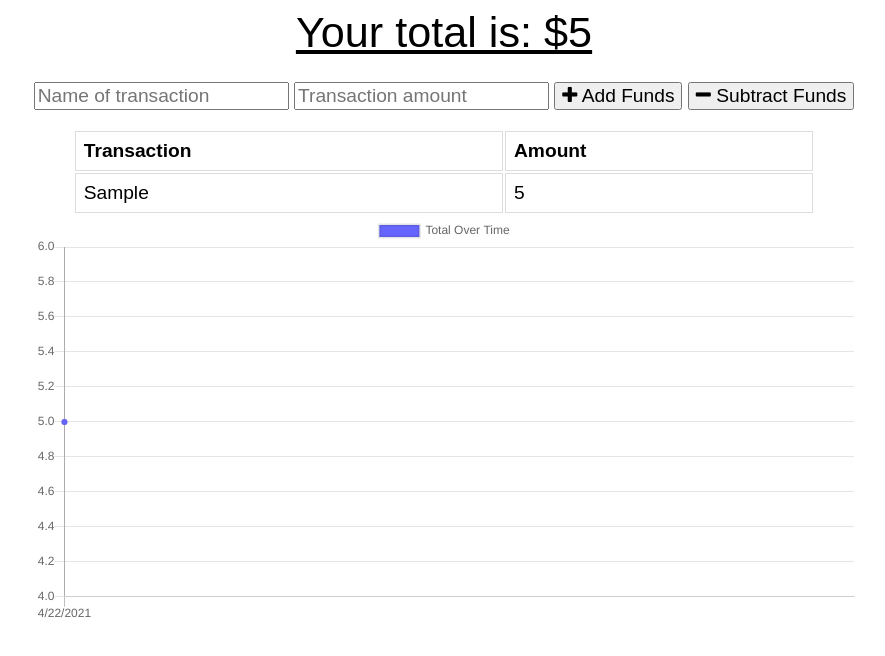
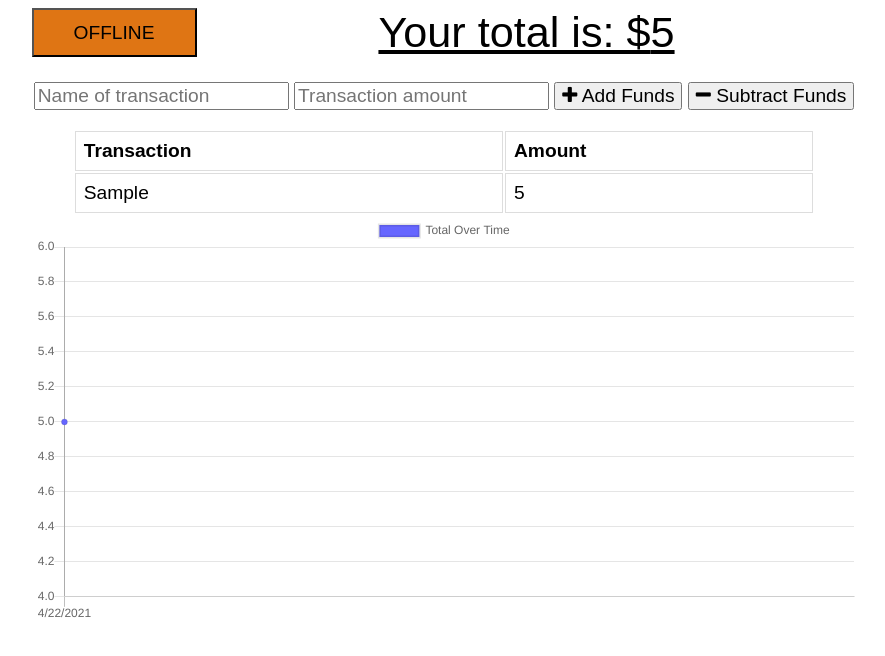
Before and after one commit to vloebel/any-budget, a website: page public/index.html in a window 1280 px wide. Both pictures are taken after typing "Sample", "5" into the empty fields and a click on the button "Add Funds". Shown: the whole page, without its empty margins (196-1081 px from the left). Drawn offline with nearby package versions, Linux system fonts and the light colour scheme; no server answers.

Commit message:
added status to idb.js but need to change to navigator.onLine event listener

```diff
--- a/public/css/styles.css
+++ b/public/css/styles.css
@@ -7,6 +7,7 @@ button, input {
   font-size: 100%;
   font-family: Arial;
 }
+
 
 table {
   width: 100%;
@@ -32,8 +33,28 @@ tr:nth-child(even) {
   text-align: center;
 }
 
+.status-bar{
+  display:flex;
+  flex-wrap:wrap;
+  align-content:flex-start;
+}
+#btn-network-status{
+  display:inline-block;
+  line-height:1em;
+  flex: 0 0 20%;
+}
+.network-online {
+  background: #1cb841;
+}
+
+.network-offline {
+  background: rgb(223, 117, 20);
+}
+
 .total {
-  font-size: 150%;
+  display:inline-block;
+  flex: 0 0 80%;
+  font-size: 1.5em;
   text-decoration: underline;
 }
 
--- a/public/index.html
+++ b/public/index.html
@@ -1,5 +1,6 @@
 <!DOCTYPE html>
 <html lang="en">
+
 <head>
   <meta charset="UTF-8">
   <meta name="viewport" content="width=device-width, initial-scale=1.0">
@@ -17,10 +18,14 @@
   <script src="js/idb.js" defer></script>
   <title>Any Budget</title>
 </head>
+
 <body>
   <div class="wrapper">
+    <div class="status-bar">
+      <button id="btn-network-status">CHANGE ME</button>
       <div class="total">
       <div class="total">Your total is: $<span id="total">0</span></div>
+    </div>
   </div>
 
   <div class="form">
@@ -49,7 +54,7 @@
 <!-- Register the service worker if this browser supports their use-->
 
 <script type="text/javascript">
-    (function() {
+  (function () {
     if ("serviceWorker" in navigator) {
       navigator.serviceWorker
         .register("./service-worker.js")
@@ -60,4 +65,5 @@
     }
   })();
 </script>
+
 </html>
--- a/public/js/idb.js
+++ b/public/js/idb.js
@@ -62,6 +62,10 @@ function saveRecord(record) {
   const budgetEntryObjectStore = transaction.objectStore('new_entry');
   // add the record
   budgetEntryObjectStore.add(record);
+  // set the network status button
+    NetworkStatusEl.textContent = "OFFLINE";
+    NetworkStatusEl.removeAttribute("network-online");
+    NetworkStatusEl.setAttribute("class", "network-offline");
 }
 
 function uploadEntries() {
@@ -94,6 +98,9 @@ function uploadEntries() {
           // clear all items in your store
           budgetEntryObjectStore.clear();
           alert('Back online: budget has been updated');
+          NetworkStatusEl.textContent = "ONLINE";
+          NetworkStatusEl.removeAttribute("network-offline");
+          NetworkStatusEl.setAttribute("class", "network-online");
         })
         .catch(err => {
           // set reference to redirect back here
@@ -103,5 +110,8 @@ function uploadEntries() {
   };
 }
 
+// get the network status button
+const NetworkStatusEl = document.querySelector("#btn-network-status");
+
 // listen for online connection
 window.addEventListener('online', uploadEntries);
--- a/public/service-worker.js
+++ b/public/service-worker.js
@@ -1,6 +1,6 @@
 const APP_PREFIX = 'Budget-';
 // changing cache version forces refresh
-const VERSION = 'version_03';
+const VERSION = 'version_04';
 const CACHE_NAME = APP_PREFIX + VERSION
 const FILES_TO_CACHE = [
   "/",
```
Lines whose indentation alone changed are shown as unchanged.
